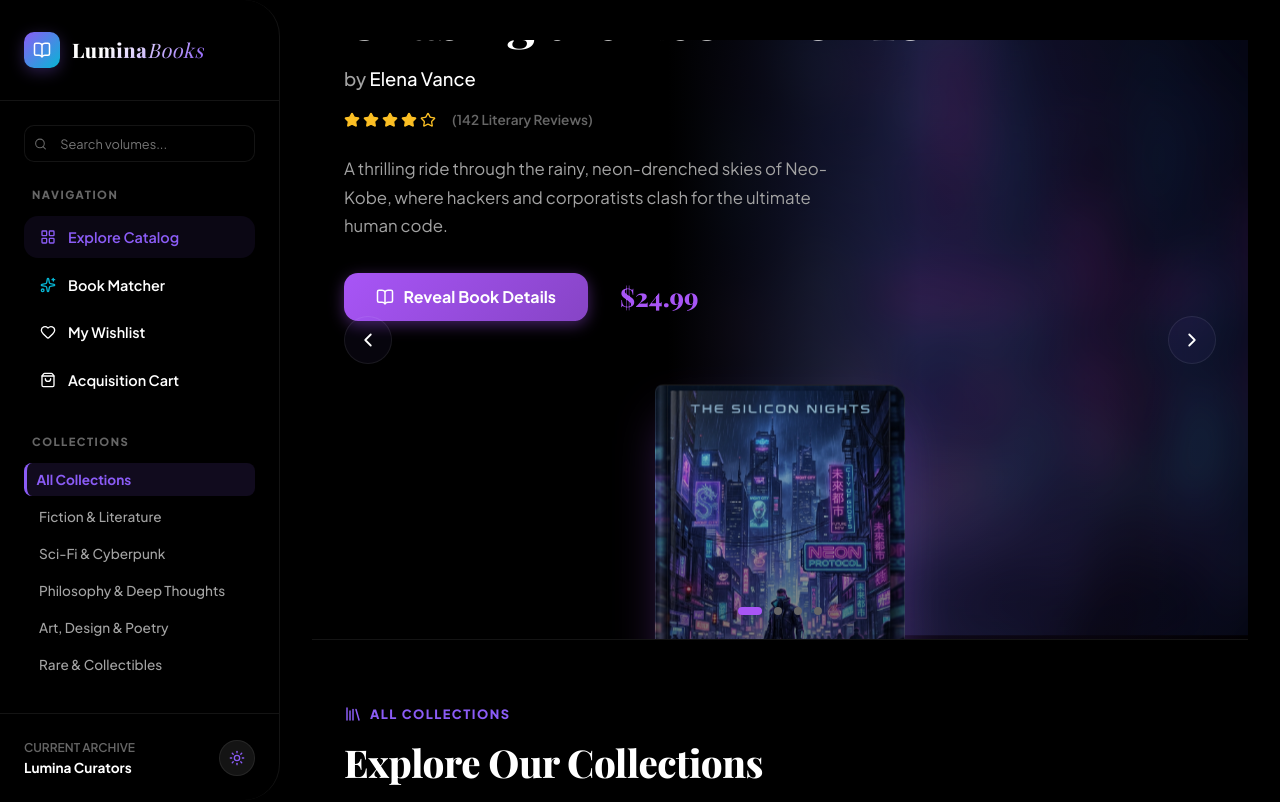
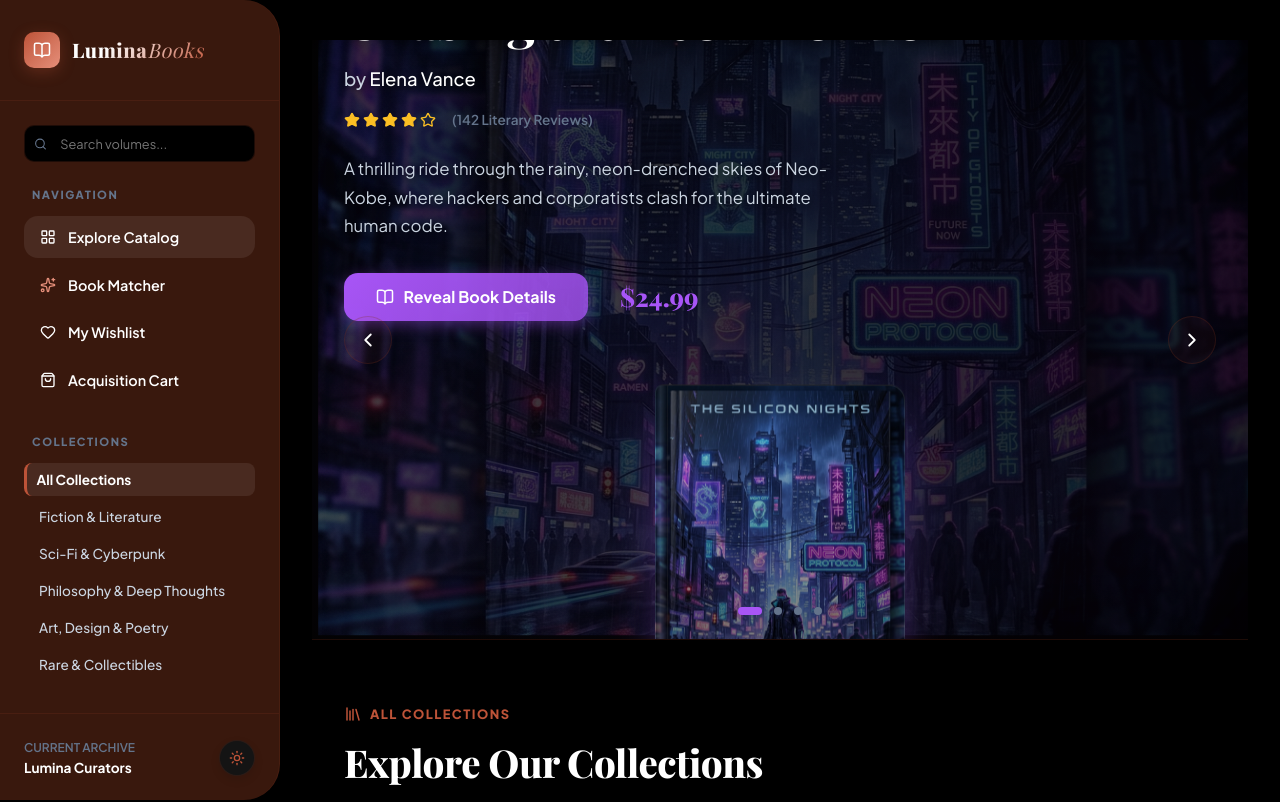
Before and after one commit to rithu-parna/Book_Store, a React (Vite) app: page / in a window 1280 px wide. Shown: the top 802 px of the page. Built offline with nearby package versions, Linux system fonts and the light colour scheme; a web font is replaced by a local one.

Commit message:
refactor: update color palette to terracotta theme, refine HeroSlider motion effects, and modularize navbar state styling

```diff
--- a/src/components/HeroSlider.jsx
+++ b/src/components/HeroSlider.jsx
@@ -128,25 +128,25 @@ export default function HeroSlider({ books, onOpenBook }) {
           {currentBook.image && (
             <motion.div
               key={currentBook.id}
-              initial={{ scale: 1.15, opacity: 0 }}
+              initial={{ scale: 1.1, opacity: 0 }}
               animate={{
-                scale: 1.05,
-                opacity: 0.28,
-                x: mousePos.x,
-                y: mousePos.y
+                scale: 1,
+                opacity: 0.38,
+                x: mousePos.x * 0.4,
+                y: mousePos.y * 0.4
               }}
-              exit={{ opacity: 0, scale: 1.2 }}
+              exit={{ opacity: 0, scale: 1.1 }}
               transition={{
-                opacity: { duration: 1.0 },
-                scale: { duration: 1.0 },
-                x: { type: "spring", stiffness: 80, damping: 15 },
-                y: { type: "spring", stiffness: 80, damping: 15 }
+                opacity: { duration: 0.8 },
+                scale: { duration: 0.8 },
+                x: { type: "spring", stiffness: 80, damping: 20 },
+                y: { type: "spring", stiffness: 80, damping: 20 }
               }}
               style={{
                 position: "absolute",
-                inset: "-50px",
-                background: `url(${currentBook.image}) center/cover no-repeat`,
-                filter: "blur(25px) saturate(1.2)"
+                inset: "-20px",
+                background: `linear-gradient(to left, rgba(0, 0, 0, 0.4) 0%, rgba(0, 0, 0, 0.2) 50%, rgba(0, 0, 0, 0) 100%), url(${currentBook.image}) left/cover no-repeat`,
+                filter: "contrast(1.05) brightness(0.8)"
               }}
             />
           )}
@@ -240,7 +240,8 @@ export default function HeroSlider({ books, onOpenBook }) {
                   lineHeight: "1.1",
                   fontWeight: "800",
                   marginBottom: "1rem",
-                  color: "var(--text-primary)"
+                  color: "var(--text-primary)",
+                  textShadow: "0 2px 12px rgba(0, 0, 0, 0.85)"
                 }}
               >
                 {currentBook.title}
@@ -254,7 +255,8 @@ export default function HeroSlider({ books, onOpenBook }) {
                   fontSize: "1.15rem",
                   color: "var(--text-secondary)",
                   fontWeight: "500",
-                  marginBottom: "1rem"
+                  marginBottom: "1rem",
+                  textShadow: "0 2px 8px rgba(0, 0, 0, 0.85)"
                 }}
               >
                 by <span style={{ color: "var(--text-primary)" }}>{currentBook.author}</span>
@@ -289,7 +291,8 @@ export default function HeroSlider({ books, onOpenBook }) {
                   color: "var(--text-secondary)",
                   marginBottom: "2rem",
                   maxWidth: "520px",
-                  lineHeight: "1.7"
+                  lineHeight: "1.7",
+                  textShadow: "0 2px 8px rgba(0, 0, 0, 0.85)"
                 }}
               >
                 {currentBook.description}
--- a/src/components/Navbar.jsx
+++ b/src/components/Navbar.jsx
@@ -106,8 +106,8 @@ export default function Navbar({
               }}
               className="sidebar-link active-hover"
               style={{
-                backgroundColor: activeCategory === "All Collections" ? "rgba(var(--accent-rgb), 0.08)" : "transparent",
-                color: activeCategory === "All Collections" ? "var(--accent-primary)" : "var(--text-primary)"
+                backgroundColor: activeCategory === "All Collections" ? "var(--sidebar-active-bg)" : "transparent",
+                color: activeCategory === "All Collections" ? "var(--sidebar-active-text)" : "var(--text-primary)"
               }}
             >
               <LayoutGrid size={16} />
@@ -163,8 +163,8 @@ export default function Navbar({
                   }}
                   className="sidebar-category-link"
                   style={{
-                    backgroundColor: isSelected ? "rgba(var(--accent-rgb), 0.12)" : "transparent",
-                    color: isSelected ? "var(--accent-primary)" : "var(--text-secondary)",
+                    backgroundColor: isSelected ? "var(--sidebar-active-bg)" : "transparent",
+                    color: isSelected ? "var(--sidebar-active-text)" : "var(--text-secondary)",
                     fontWeight: isSelected ? "700" : "500",
                     borderLeft: isSelected ? "3px solid var(--accent-primary)" : "3px solid transparent",
                     paddingLeft: isSelected ? "0.6rem" : "0.75rem"
--- a/src/index.css
+++ b/src/index.css
@@ -22,19 +22,21 @@
   --bg-secondary: #0b0b0b;
   --bg-tertiary: #141414;
   --text-primary: #ffffff;
-  --text-secondary: #a3a3a3; /* Neutral Silver */
-  --text-muted: #666666; /* Neutral Gray */
-  --accent-primary: #8b5cf6; /* Electric Violet */
-  --accent-secondary: #06b6d4; /* Neon Cyan/Blue */
-  --accent-rgb: 139, 92, 246;
-  --border-color: rgba(255, 255, 255, 0.08);
-  --border-focus: rgba(139, 92, 246, 0.4);
+  --text-secondary: #cbd5e1; /* Warm Silver/Slate */
+  --text-muted: #64748b; /* Muted Slate */
+  --accent-primary: #bd5338; /* Rich Terracotta/Rust */
+  --accent-secondary: #e68f7a; /* Coral/Peach Accent */
+  --accent-rgb: 189, 83, 56;
+  --border-color: rgba(120, 50, 29, 0.25);
+  --border-focus: rgba(189, 83, 56, 0.6);
   --card-bg: rgba(11, 11, 11, 0.7);
-  --card-hover-shadow: 0 20px 40px rgba(0, 0, 0, 0.8);
+  --card-hover-shadow: 0 20px 40px rgba(189, 83, 56, 0.18);
   --glass-bg: rgba(0, 0, 0, 0.8);
   --glass-blur: 20px;
-  --toast-success: #10b981;
-  --sidebar-bg: rgba(0, 0, 0, 0.65);
+  --toast-success: #bd5338;
+  --sidebar-bg: #78321d7a;
+  --sidebar-active-bg: rgba(255, 255, 255, 0.08);
+  --sidebar-active-text: #ffffff;
 }
 
 /* Warm Alabaster (Light Mode) */
@@ -56,6 +58,8 @@
   --glass-blur: 24px;
   --toast-success: #059669;
   --sidebar-bg: #c0813a3b;
+  --sidebar-active-bg: rgba(192, 129, 58, 0.15);
+  --sidebar-active-text: var(--accent-primary);
 }
 
 /* Global Reset & Base */
@@ -309,7 +313,7 @@ button, input, select, textarea {
 .slide-gradient-overlay {
   position: absolute;
   inset: 0;
-  background: linear-gradient(to right, var(--bg-primary) 38%, rgba(var(--accent-rgb), 0.08) 65%, transparent 100%);
+  background: linear-gradient(to left, rgba(0, 0, 0, 0.2) 0%, rgba(var(--accent-rgb), 0.01) 100%, transparent 100%);
   z-index: 2;
 }
 
```
